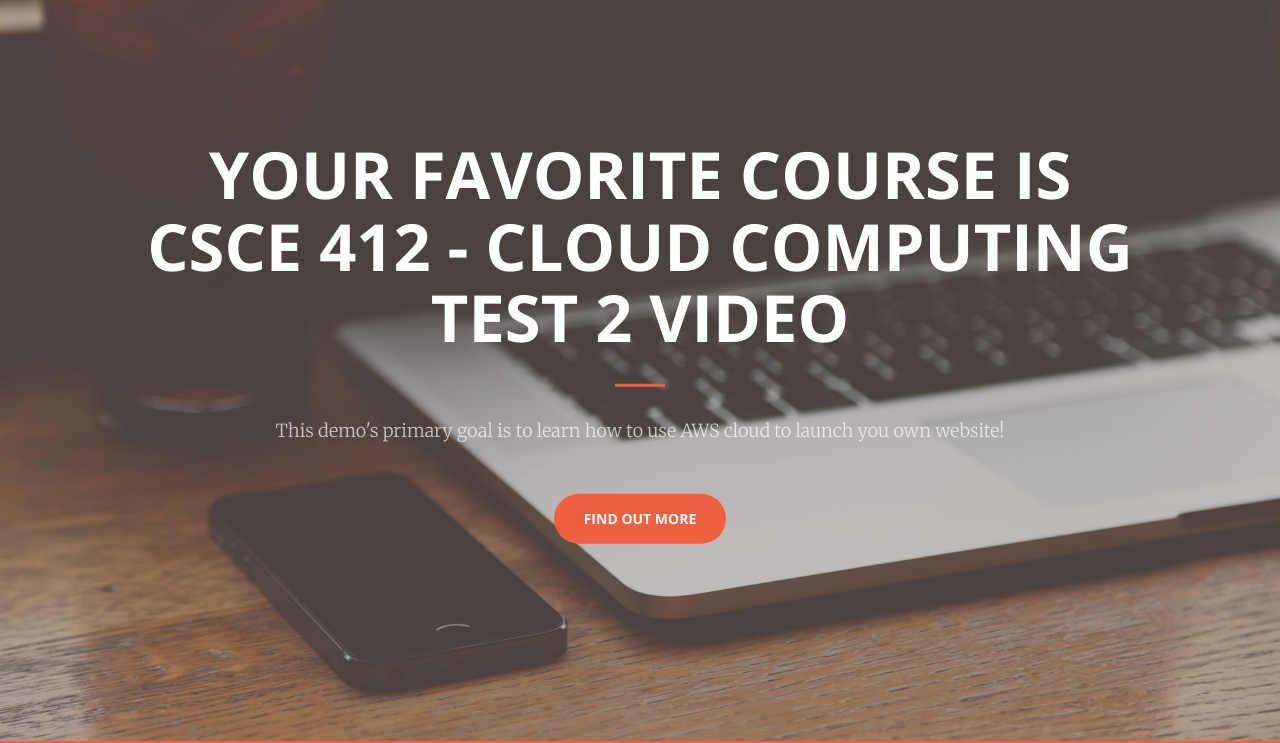
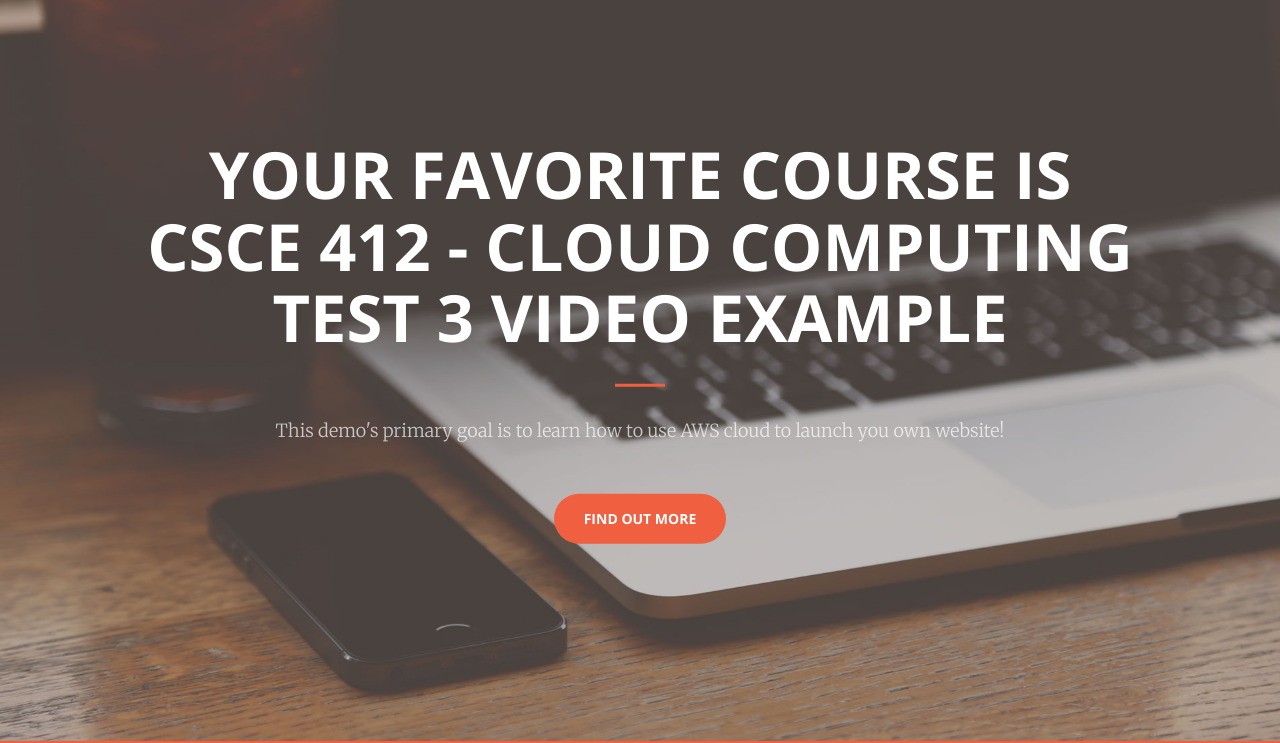
Before and after one commit to arappa/Project-5-CI-CD, a plain HTML site: page index.html in a window 1280 px wide. Shown: the part 59-802 px from the top of the page. Drawn offline with nearby package versions, Linux system fonts and the light colour scheme.

Commit message:
Video Example

```diff
--- a/index.html
+++ b/index.html
@@ -74,7 +74,7 @@
     <header>
         <div class="header-content">
             <div class="header-content-inner">
-                <h1>Your Favorite Course is CSCE 412 - Cloud Computing TEST 2 VIDEO</h1>
+                <h1>Your Favorite Course is CSCE 412 - Cloud Computing TEST 3 VIDEO EXAMPLE</h1>
                 <hr>
                 <p>This demo's primary goal is to learn how to use AWS cloud to launch you own website!</p>
                 <a href="#about" class="btn btn-primary btn-xl page-scroll">Find Out More</a>
```
